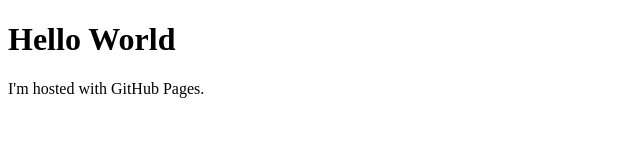
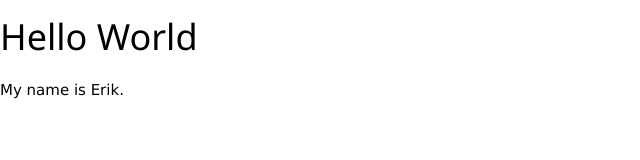
Before and after one commit to eyoxander/eyoxander.github.io, a plain HTML site: page index.html in a window 1280 px wide. Shown: the whole page, without its empty margins (0-640 px from the left). Drawn offline with nearby package versions, Linux system fonts and the light colour scheme.

Commit message:
Update index.html

```diff
--- a/index.html
+++ b/index.html
@@ -1,7 +1,13 @@
 <!DOCTYPE html>
 <html>
+    <title>
+        Github.io Erik
+    </title>
+    <meta name="viewport" content="width=device-width, initial-scale=1">
+<link rel="stylesheet" href="https://www.w3schools.com/w3css/4/w3.css">
+
 <body>
 <h1>Hello World</h1>
-<p>I'm hosted with GitHub Pages.</p>
+<p>My name is Erik.</p>
 </body>
 </html>
```
